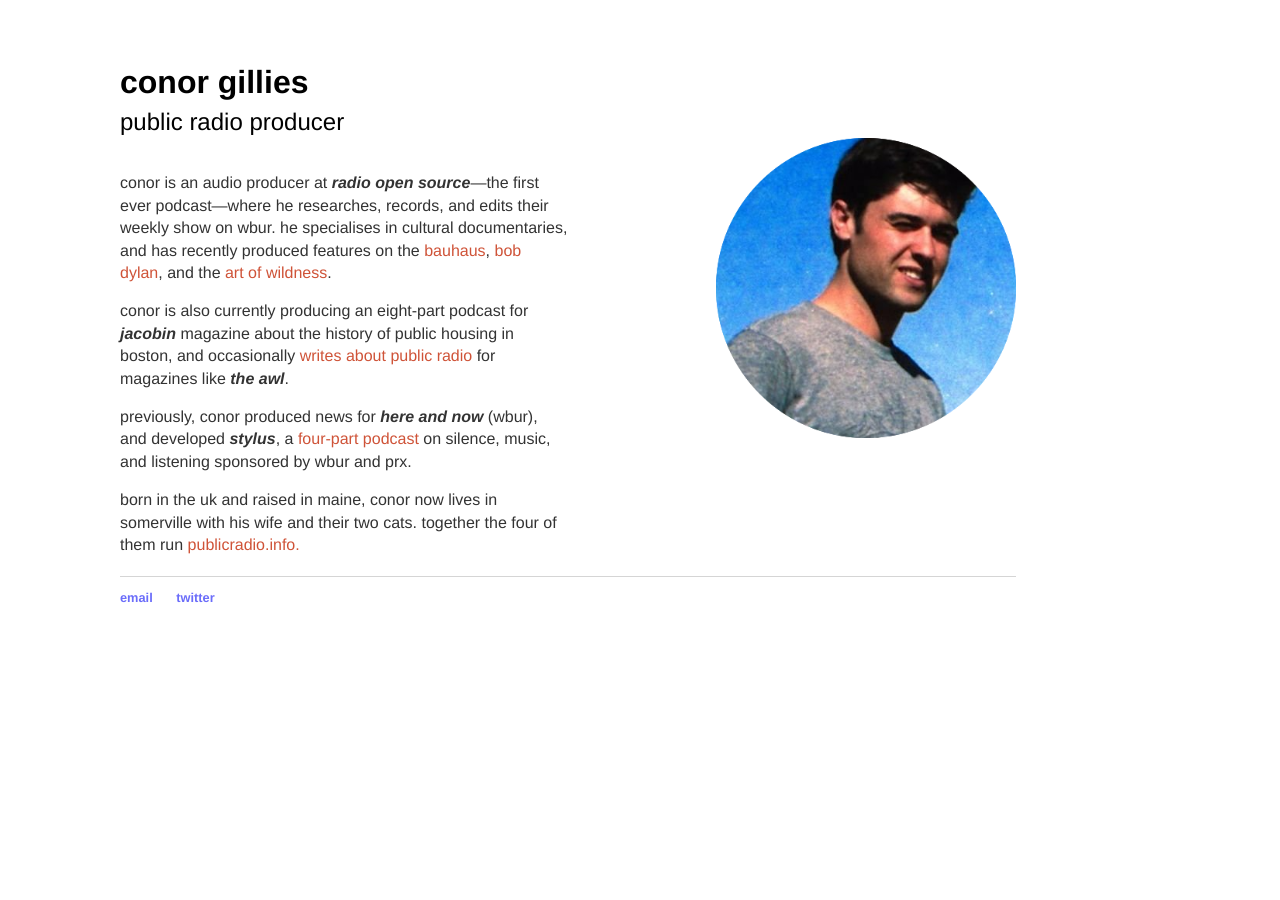
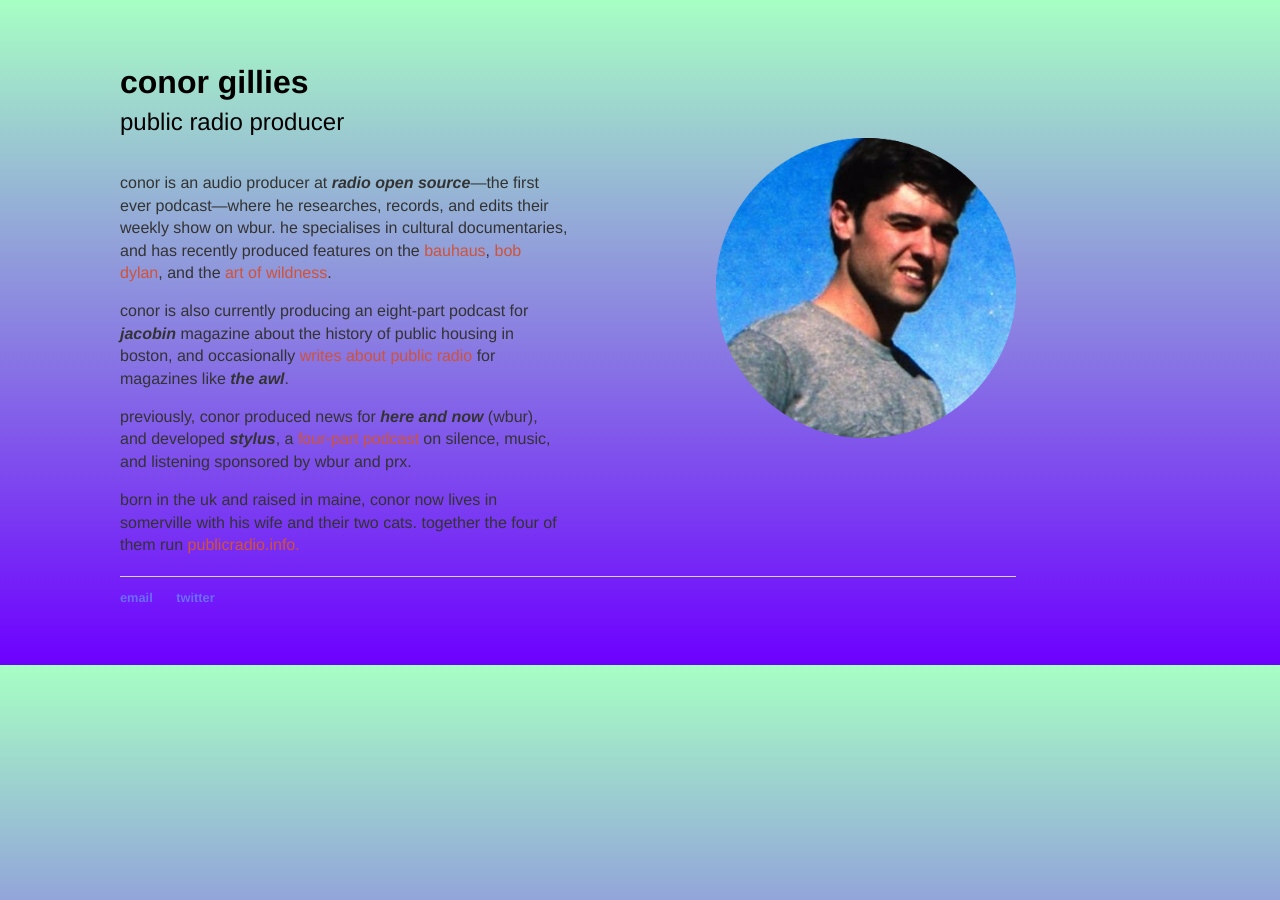
Before and after one commit to huihuiandilly/huihuiandilly.github.io, a Jekyll site: the page built from index.html, in a window 1280 px wide. Built offline with Jekyll 4.4.1, drawn with Linux system fonts in a browser that asks for light colours.

Commit message:
Update main.css

```diff
--- a/css/main.css
+++ b/css/main.css
@@ -1,5 +1,9 @@
 body {
-    background-color: white;
+    background: rgb(109,0,255);
+    background: -moz-linear-gradient(0deg, rgba(109,0,255,1) 0%, rgba(167,255,196,1) 100%);
+    background: -webkit-linear-gradient(0deg, rgba(109,0,255,1) 0%, rgba(167,255,196,1) 100%);
+    background: linear-gradient(0deg, rgba(109,0,255,1) 0%, rgba(167,255,196,1) 100%);
+    filter: progid:DXImageTransform.Microsoft.gradient(startColorstr="#6d00ff",endColorstr="#a7ffc4",GradientType=1);
     color: black;
     margin: 60px 120px;
     width: 70%;
```
